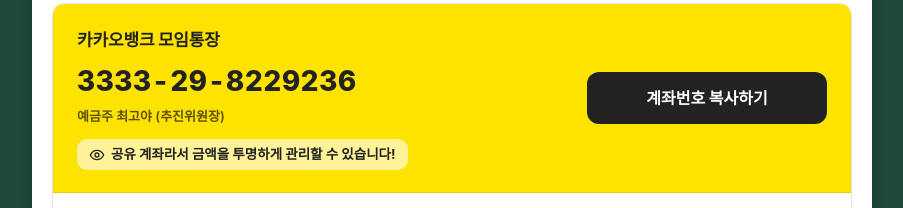
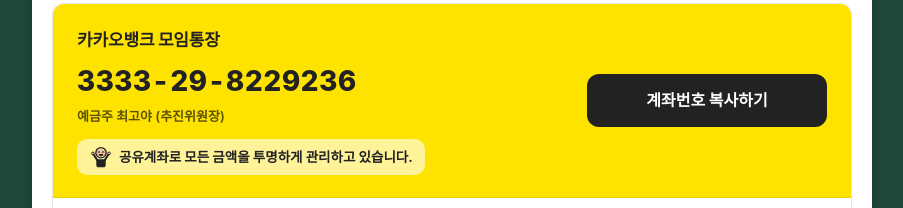
Before and after one commit to YOONCHANGHOON/LH_Develop, a plain HTML site: page index.html in a window 1280 px wide. Shown: the part 1426-1634 px from the top of the page, without its empty margins (188-1091 px from the left). Drawn offline with Linux system fonts and the light colour scheme; no server answers; a web font is replaced by a local one.

Commit message:
후원금 안내: 공유 계좌 줄의 눈 그림 → 두 팔 들고 웃는 사람, 문구 변경
- 문구: '공유계좌로 모든 금액을 투명하게 관리하고 있습니다.' (사용자 문구 그대로)
- 그림: 직접 그린 SVG(눈웃음·웃는 입·볼 홍조·두 팔 들기), 16px → 24px(16px에서는 얼굴이 안 보여 24px)

Co-Authored-By: Claude Opus 5.5 <noreply@anthropic.com>

```diff
--- a/index.html
+++ b/index.html
@@ -36,7 +36,7 @@
 
   <link rel="preconnect" href="https://cdn.jsdelivr.net" />
   <link rel="stylesheet" href="https://cdn.jsdelivr.net/gh/orioncactus/pretendard@v1.3.9/dist/web/static/pretendard.min.css" />
-  <link rel="stylesheet" href="style.css?v=20261117h" />
+  <link rel="stylesheet" href="style.css?v=20261117i" />
   <link rel="stylesheet" href="check/check.css?v=20261112h" />
 </head>
 <body>
@@ -171,7 +171,7 @@
             <p class="donation-bank">카카오뱅크 모임통장</p>
             <p class="donation-num">3333-29-8229236</p>
             <p class="donation-holder">예금주 최고야 (추진위원장)</p>
-            <p class="donation-share"><svg viewBox="0 0 24 24" aria-hidden="true"><path d="M2 12s3.6-7 10-7 10 7 10 7-3.6 7-10 7S2 12 2 12z"/><circle cx="12" cy="12" r="3"/></svg>공유 계좌라서 금액을 투명하게 관리할 수 있습니다!</p>
+            <p class="donation-share"><!-- 두 팔 들고 활짝 웃는 사람(직접 그림) --><svg viewBox="0 0 28 28" aria-hidden="true"><path d="M9.5 17.5 5 10.5M18.5 17.5 23 10.5" fill="none" stroke="#222" stroke-width="2.4" stroke-linecap="round"/><circle cx="4.6" cy="9.8" r="1.6" fill="#f2c9a0" stroke="#222" stroke-width="1.1"/><circle cx="23.4" cy="9.8" r="1.6" fill="#f2c9a0" stroke="#222" stroke-width="1.1"/><path d="M8.5 16.5h11v6.5a3 3 0 0 1-3 3h-5a3 3 0 0 1-3-3z" fill="#222"/><circle cx="14" cy="9" r="6" fill="#f2c9a0" stroke="#222" stroke-width="1.5"/><path d="M10.6 8.4q1-1.3 2 0M15.4 8.4q1-1.3 2 0" fill="none" stroke="#222" stroke-width="1.2" stroke-linecap="round"/><path d="M11.4 10.6h5.2a2.6 2.6 0 0 1-5.2 0z" fill="#222"/><circle cx="10.2" cy="11" r=".95" fill="#ff8a8a"/><circle cx="17.8" cy="11" r=".95" fill="#ff8a8a"/></svg>공유계좌로 모든 금액을 투명하게 관리하고 있습니다.</p>
             <button type="button" class="donation-copy" id="donation-copy" data-track="donation-copy" data-acct="3333298229236">계좌번호 복사하기</button>
           </div>
           <div class="donation-row">
--- a/style.css
+++ b/style.css
@@ -1685,7 +1685,7 @@ body {
   font-weight: 700;
   line-height: 1.4;
 }
-.donation-share svg { flex: none; width: 16px; height: 16px; fill: none; stroke: #222; stroke-width: 2; stroke-linecap: round; stroke-linejoin: round; }
+.donation-share svg { flex: none; width: 24px; height: 24px; }  /* 웃는 사람: 색은 그림 안에 */
 .donation-copy {
   grid-column: 2;
   grid-row: 1 / span 4;
```
